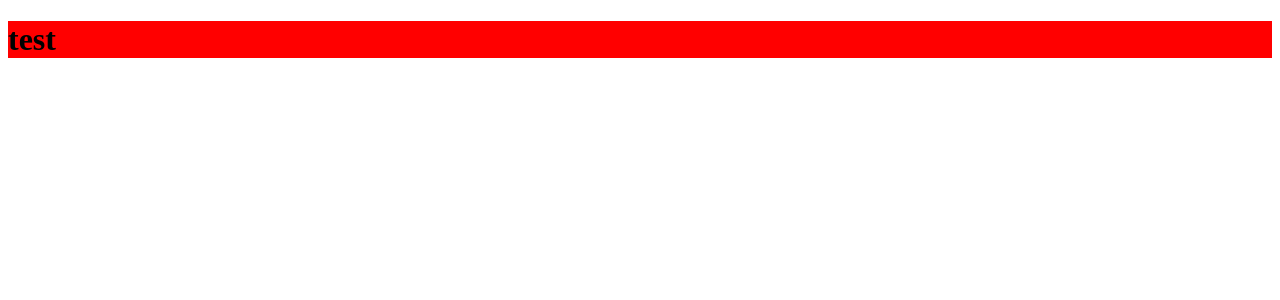
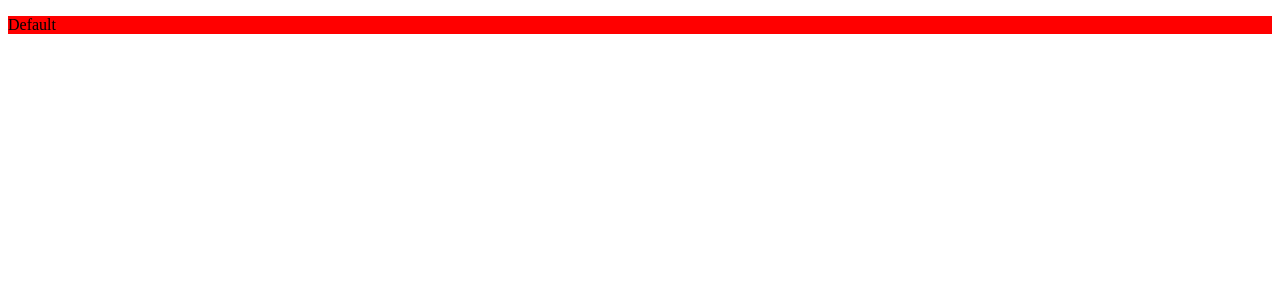
Before and after one commit to sean-xiao-zhao7/angular-directives-test, an Angular app: page / in a window 1280 px wide. Shown: the top 300 px of the page. Built offline with nearby package versions, Linux system fonts and the light colour scheme.

Commit message:
Use ngSwitch

```diff
--- a/src/app/app.component.html
+++ b/src/app/app.component.html
@@ -1,3 +1,8 @@
 <div>
-  <h1 appHighlight *appUnless="false">test</h1>
+  <div appHighlight *appUnless="false" [ngSwitch]="title">
+    <p *ngSwitchCase="'title'">Title</p>
+    <p *ngSwitchCase="'test'">Title</p>
+    <p *ngSwitchCase="'fly'">Title</p>
+    <p *ngSwitchDefault>Default</p>
+  </div>
 </div>
--- a/src/app/app.component.ts
+++ b/src/app/app.component.ts
@@ -3,8 +3,8 @@ import { Component } from '@angular/core';
 @Component({
   selector: 'app-root',
   templateUrl: './app.component.html',
-  styleUrls: ['./app.component.css']
+  styleUrls: ['./app.component.css'],
 })
 export class AppComponent {
-  title = 'test1';
+  title = 'asdfasdf';
 }
```
